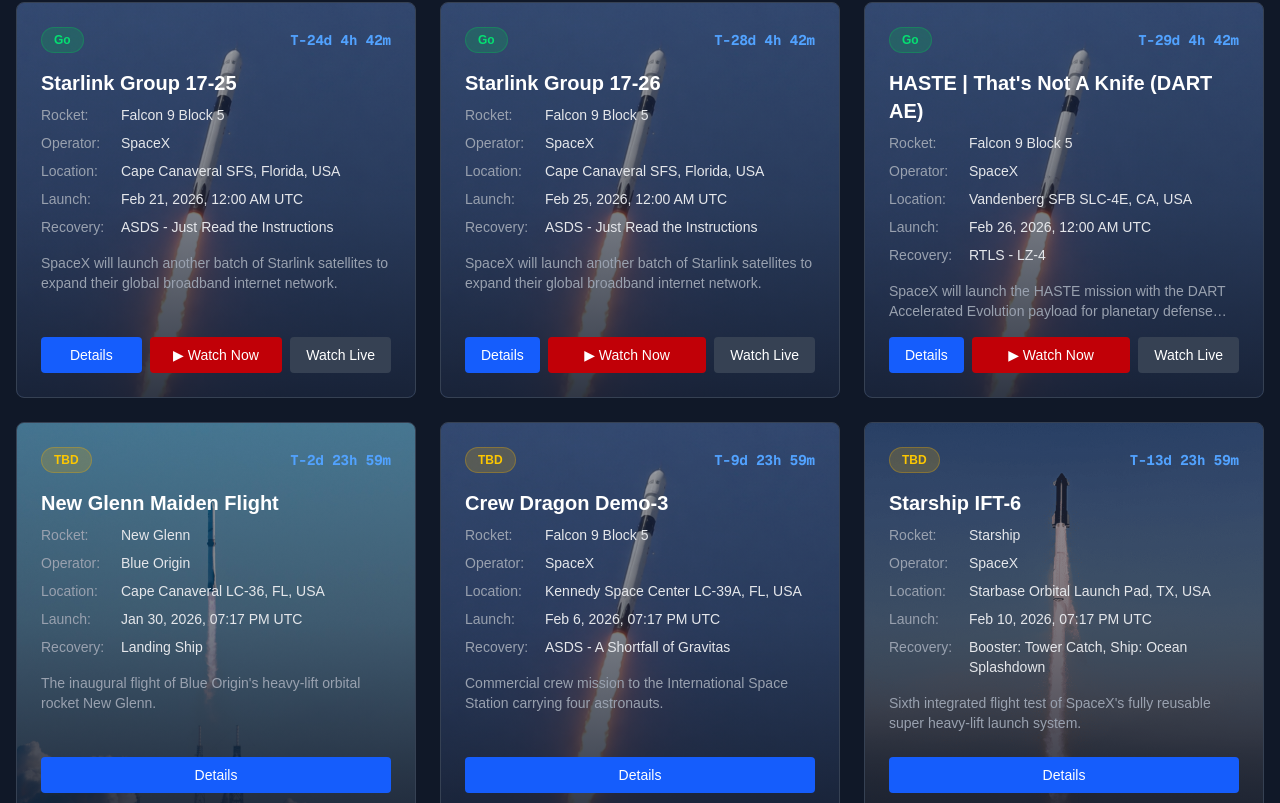
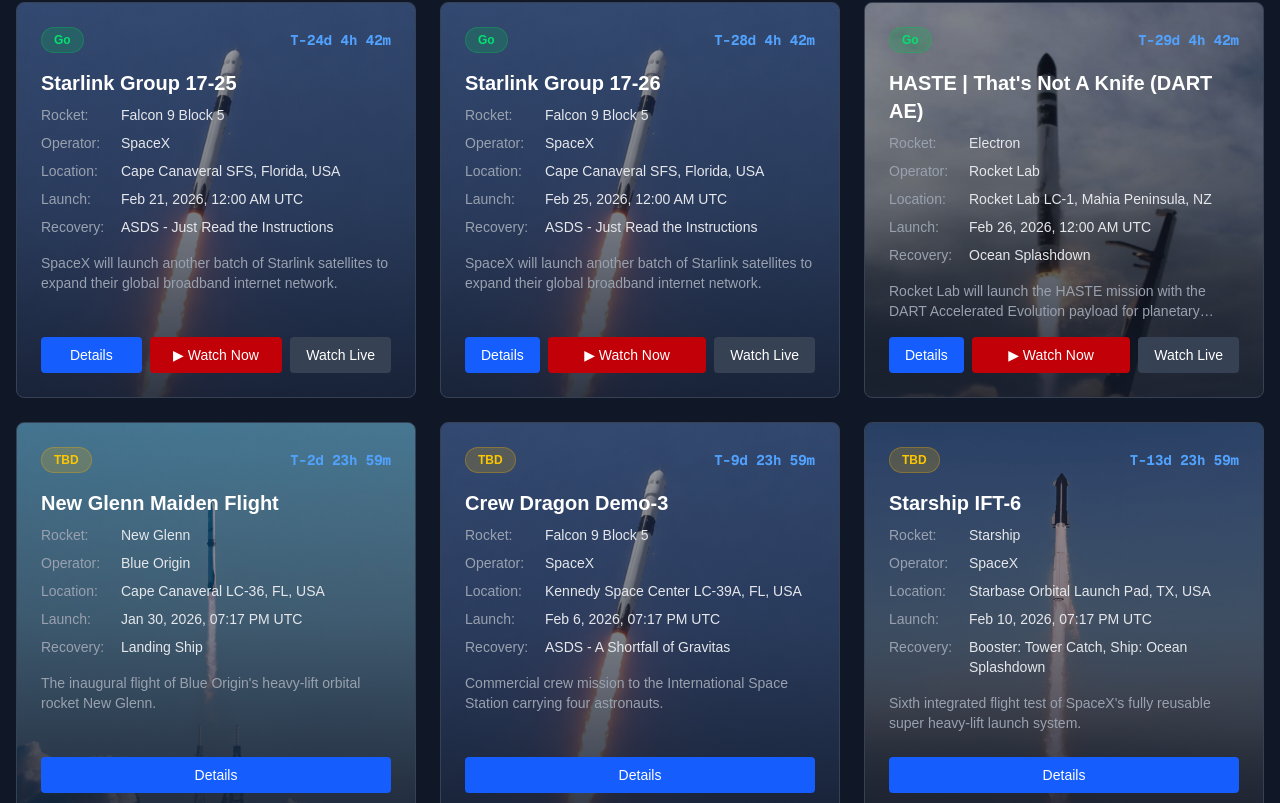
Before and after one commit to tiagocarleial/spaceflight-tracker, a Next.js app: page /launches in a window 1280 px wide. Shown: the part 2493-3296 px from the top of the page. Built offline with nearby package versions, Linux system fonts and the light colour scheme; no server answers.

Commit message:
Fix HASTE launch: change from Falcon 9 to Rocket Lab Electron
Co-Authored-By: Claude Sonnet 4.5 <noreply@anthropic.com>

```diff
--- a/components/LaunchCard.tsx
+++ b/components/LaunchCard.tsx
@@ -142,7 +142,7 @@ export default function LaunchCard({ launch }: LaunchCardProps) {
   const isStarlink6104 = isFalcon9 && launch.name.includes('Starlink Group 6-104');
   const isStarlink1725 = isFalcon9 && launch.name.includes('Starlink Group 17-25');
   const isStarlink1726 = isFalcon9 && launch.name.includes('Starlink Group 17-26');
-  const isHASTE = isFalcon9 && launch.name.includes('HASTE');
+  const isHASTE = launch.name.includes('HASTE');
   const isFalconHeavy = launch.rocket.includes('Falcon Heavy');
   const isStarship = launch.rocket.includes('Starship');
   const isSLS = launch.rocket.includes('Space Launch System') || launch.rocket.includes('SLS');
--- a/data/mockLaunches.ts
+++ b/data/mockLaunches.ts
@@ -263,14 +263,14 @@ export const mockLaunches: Launch[] = [
   {
     id: '21',
     name: 'HASTE | That\'s Not A Knife (DART AE)',
-    rocket: 'Falcon 9 Block 5',
-    rocketId: 'falcon9',
-    operator: 'SpaceX',
-    location: 'Vandenberg SFB SLC-4E, CA, USA',
+    rocket: 'Electron',
+    rocketId: 'electron',
+    operator: 'Rocket Lab',
+    location: 'Rocket Lab LC-1, Mahia Peninsula, NZ',
     launchDate: '2026-02-26T00:00:00.000Z',
     status: 'Go',
-    description: 'SpaceX will launch the HASTE mission with the DART Accelerated Evolution payload for planetary defense testing.',
-    recovery: 'RTLS - LZ-4',
+    description: 'Rocket Lab will launch the HASTE mission with the DART Accelerated Evolution payload for planetary defense testing.',
+    recovery: 'Ocean Splashdown',
     livestream: 'https://www.youtube.com/watch?v=UP45i7BSxBk'
   },
   {
```
